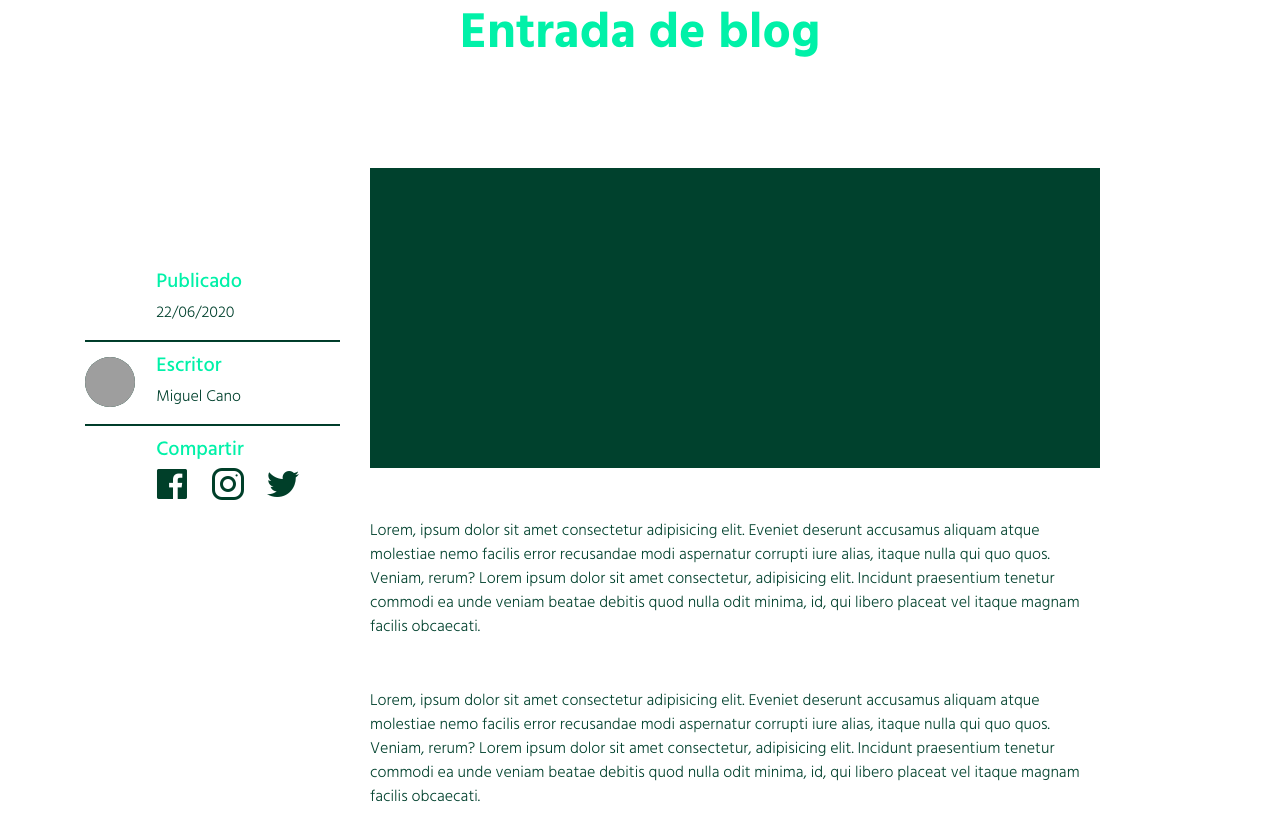
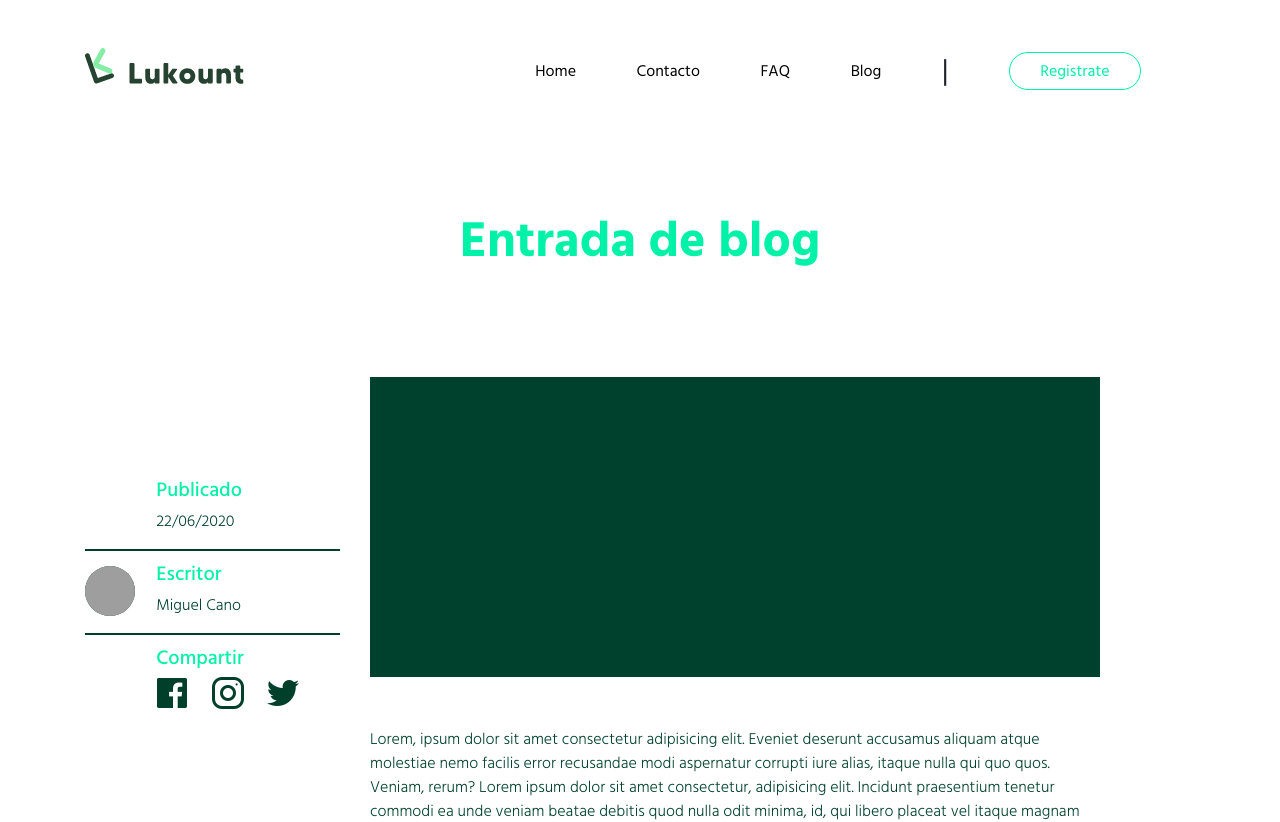
Before and after one commit to sesp13/Lukount, an Angular app: page /entrada in a window 1280 px wide. Shown: the top 822 px of the page. Built offline with nearby package versions, Linux system fonts and the light colour scheme; grey boxes are pictures that could not be loaded.

Commit message:
feat: agregar header a páginas secundarias

```diff
--- a/src/app/pages/blog-entry/blog-entry.component.html
+++ b/src/app/pages/blog-entry/blog-entry.component.html
@@ -1,3 +1,6 @@
+<div class="container mt-5">
+    <app-header></app-header>
+</div>
 <div class="container">
     <section id="main-banner" class="row">
         <div class="col-12">
--- a/src/app/pages/blog/blog.component.html
+++ b/src/app/pages/blog/blog.component.html
@@ -1,3 +1,6 @@
+<div class="container mt-5">
+    <app-header></app-header>
+</div>
 <div class="container">
     <section id="main-banner" class="row">
         <div class="col-md-5">
@@ -20,7 +23,8 @@
         <div class="col-12 mt-5">
             <div class="row">
                 <div *ngFor="let item of contentPosts" class="col-lg-4">
-                    <app-blog-card [title]="item.title" [content]="item.content" [imagePath]="item.imagePath" [authorName]="item.authorName">
+                    <app-blog-card [title]="item.title" [content]="item.content" [imagePath]="item.imagePath"
+                        [authorName]="item.authorName">
                     </app-blog-card>
                 </div>
             </div>
--- a/src/app/pages/contact/contact.component.html
+++ b/src/app/pages/contact/contact.component.html
@@ -1,7 +1,11 @@
+<div class="container mt-5">
+    <app-header></app-header>
+</div>
 <div class="container">
     <section id="contact" class="row">
         <div class="col-md-6">
-            <img src="" alt="" style="width: 100%; background-color: var(--light-green);height: 250px;margin-bottom: 25px;">
+            <img src="" alt=""
+                style="width: 100%; background-color: var(--light-green);height: 250px;margin-bottom: 25px;">
             <app-contact-message></app-contact-message>
         </div>
         <div class="col-md-6">
--- a/src/app/pages/faq/faq.component.html
+++ b/src/app/pages/faq/faq.component.html
@@ -1,3 +1,6 @@
+<div class="container mt-5">
+    <app-header></app-header>
+</div>
 <div class="container">
     <section class="row" id="main-banner">
         <div class="col-12">
```
